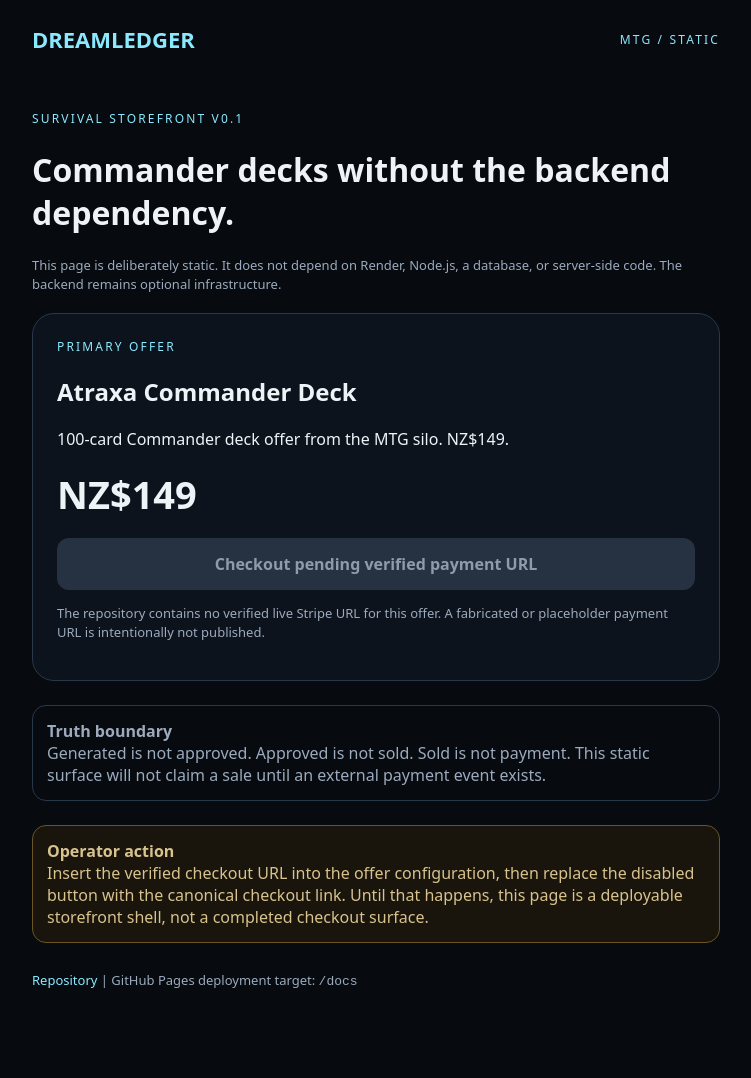
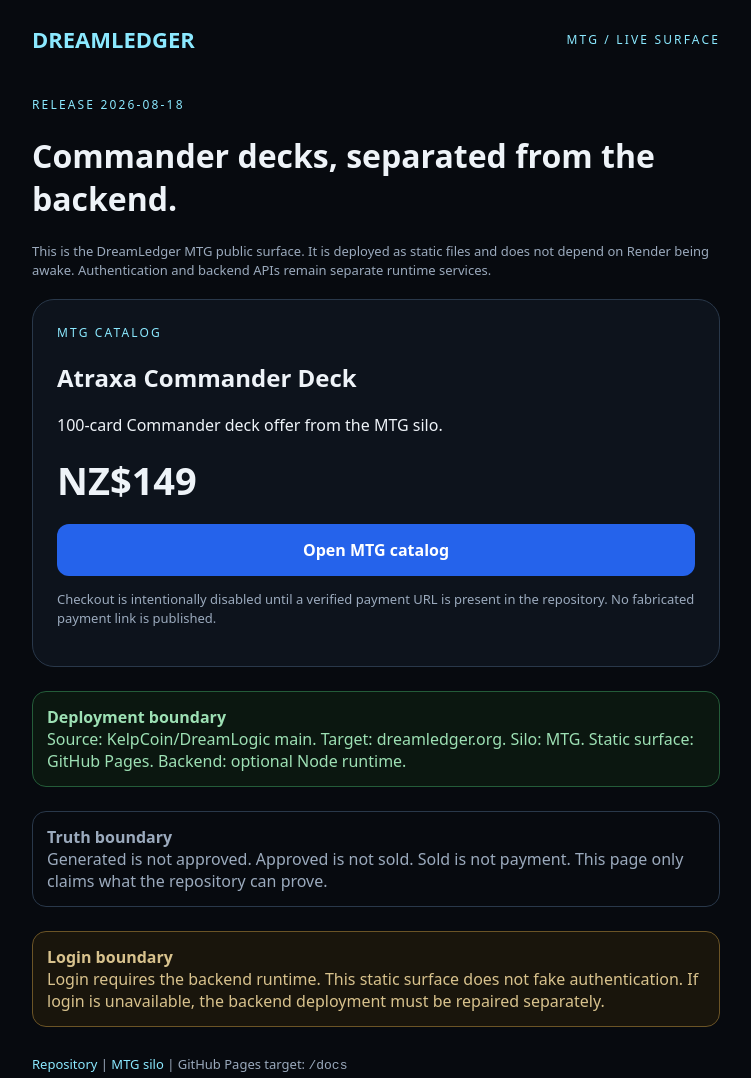
Before and after one commit to KelpCoin/DreamLogic, a website: page docs/index.html in a window 1280 px wide. Shown: the whole page, without its empty margins (264-1015 px from the left). Drawn offline with Linux system fonts and the light colour scheme.

Commit message:
Publish explicit DreamLedger MTG live surface

```diff
--- a/docs/index.html
+++ b/docs/index.html
@@ -3,37 +3,41 @@
 <head>
 <meta charset="utf-8">
 <meta name="viewport" content="width=device-width,initial-scale=1">
-<meta name="description" content="DreamLedger MTG survival storefront. Static GitHub Pages surface for Commander products.">
+<meta name="description" content="DreamLedger MTG storefront. Static deployment surface for Commander products.">
 <title>DreamLedger | MTG Storefront</title>
 <style>
-*{box-sizing:border-box}body{margin:0;background:#070a0f;color:#eef3f8;font-family:system-ui,-apple-system,Segoe UI,sans-serif}main{width:min(720px,100%);margin:auto;padding:24px 16px 56px}nav{display:flex;justify-content:space-between;gap:16px;align-items:center;margin-bottom:56px}a{color:#8be9ff;text-decoration:none}.tag{font-size:12px;letter-spacing:.18em;text-transform:uppercase;color:#8be9ff}.card{border:1px solid #29384a;border-radius:22px;padding:24px;background:#0d131c;margin:18px 0}.price{font-size:38px;font-weight:850;margin:18px 0}.btn{display:block;text-align:center;padding:15px;border-radius:12px;background:#2563eb;color:#fff;font-weight:800}.btn.disabled{background:#263242;color:#8f9baa;cursor:not-allowed}.small{font-size:13px;line-height:1.5;color:#9baabd}.proof{border:1px solid #29384a;border-radius:14px;padding:14px;margin-top:24px;color:#9baabd}.warning{border-color:#6b5426;background:#19150c;color:#d8c28d}
+*{box-sizing:border-box}body{margin:0;background:#070a0f;color:#eef3f8;font-family:system-ui,-apple-system,Segoe UI,sans-serif}main{width:min(720px,100%);margin:auto;padding:24px 16px 56px}nav{display:flex;justify-content:space-between;gap:16px;align-items:center;margin-bottom:42px}a{color:#8be9ff;text-decoration:none}.tag{font-size:12px;letter-spacing:.18em;text-transform:uppercase;color:#8be9ff}.card{border:1px solid #29384a;border-radius:22px;padding:24px;background:#0d131c;margin:18px 0}.price{font-size:38px;font-weight:850;margin:18px 0}.btn{display:block;text-align:center;padding:15px;border-radius:12px;background:#2563eb;color:#fff;font-weight:800}.btn.disabled{background:#263242;color:#8f9baa;cursor:not-allowed}.small{font-size:13px;line-height:1.5;color:#9baabd}.proof{border:1px solid #29384a;border-radius:14px;padding:14px;margin-top:24px;color:#9baabd}.live{border-color:#245c39;background:#0b1710;color:#9de0b4}.warning{border-color:#6b5426;background:#19150c;color:#d8c28d}
 </style>
 </head>
 <body>
 <main>
-<nav><a href="/" style="font-size:22px;font-weight:900">DREAMLEDGER</a><span class="tag">MTG / STATIC</span></nav>
+<nav><a href="/" style="font-size:22px;font-weight:900">DREAMLEDGER</a><span class="tag">MTG / LIVE SURFACE</span></nav>
 <header>
-<div class="tag">Survival storefront v0.1</div>
-<h1>Commander decks without the backend dependency.</h1>
-<p class="small">This page is deliberately static. It does not depend on Render, Node.js, a database, or server-side code. The backend remains optional infrastructure.</p>
+<div class="tag">Release 2026-08-18</div>
+<h1>Commander decks, separated from the backend.</h1>
+<p class="small">This is the DreamLedger MTG public surface. It is deployed as static files and does not depend on Render being awake. Authentication and backend APIs remain separate runtime services.</p>
 </header>
 <section class="card">
-<div class="tag">Primary offer</div>
+<div class="tag">MTG catalog</div>
 <h2>Atraxa Commander Deck</h2>
-<p>100-card Commander deck offer from the MTG silo. NZ$149.</p>
+<p>100-card Commander deck offer from the MTG silo.</p>
 <div class="price">NZ$149</div>
-<a class="btn disabled" href="#checkout" aria-disabled="true">Checkout pending verified payment URL</a>
-<p class="small" style="margin-top:14px">The repository contains no verified live Stripe URL for this offer. A fabricated or placeholder payment URL is intentionally not published.</p>
+<a class="btn" href="/mtg.html">Open MTG catalog</a>
+<p class="small" style="margin-top:14px">Checkout is intentionally disabled until a verified payment URL is present in the repository. No fabricated payment link is published.</p>
+</section>
+<section class="proof live">
+<strong>Deployment boundary</strong><br>
+Source: KelpCoin/DreamLogic main. Target: dreamledger.org. Silo: MTG. Static surface: GitHub Pages. Backend: optional Node runtime.
 </section>
 <section class="proof">
 <strong>Truth boundary</strong><br>
-Generated is not approved. Approved is not sold. Sold is not payment. This static surface will not claim a sale until an external payment event exists.
+Generated is not approved. Approved is not sold. Sold is not payment. This page only claims what the repository can prove.
 </section>
-<section class="proof warning" id="checkout">
-<strong>Operator action</strong><br>
-Insert the verified checkout URL into the offer configuration, then replace the disabled button with the canonical checkout link. Until that happens, this page is a deployable storefront shell, not a completed checkout surface.
+<section class="proof warning">
+<strong>Login boundary</strong><br>
+Login requires the backend runtime. This static surface does not fake authentication. If login is unavailable, the backend deployment must be repaired separately.
 </section>
-<p class="small" style="margin-top:28px"><a href="https://github.com/KelpCoin/DreamLogic">Repository</a> | GitHub Pages deployment target: <code>/docs</code></p>
+<p class="small" style="margin-top:28px"><a href="https://github.com/KelpCoin/DreamLogic">Repository</a> | <a href="/mtg.html">MTG silo</a> | GitHub Pages target: <code>/docs</code></p>
 </main>
 </body>
 </html>
```
